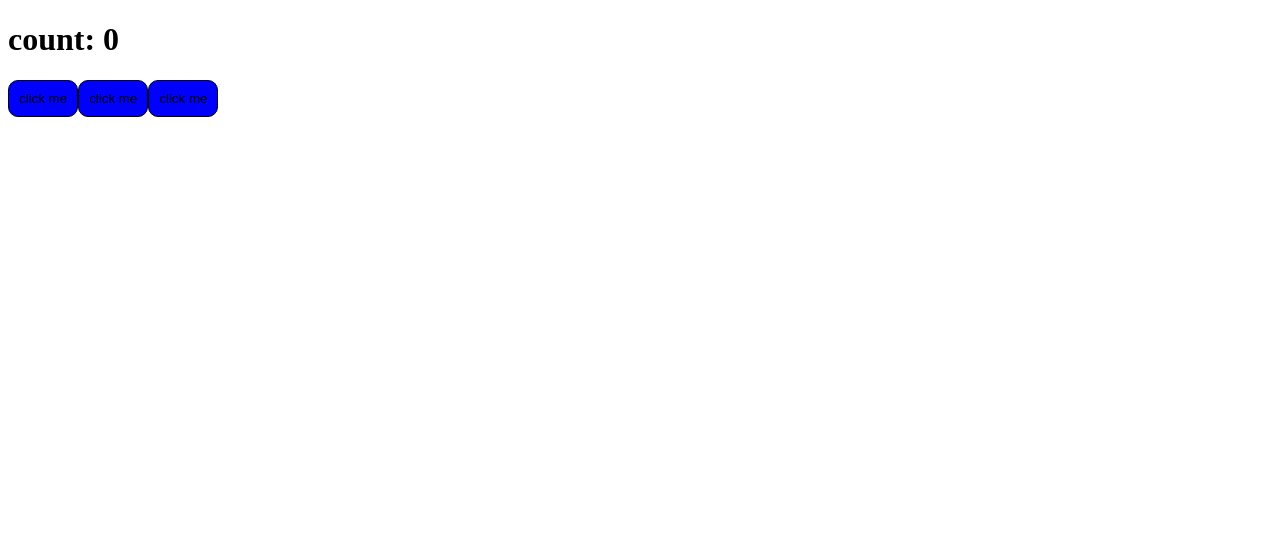
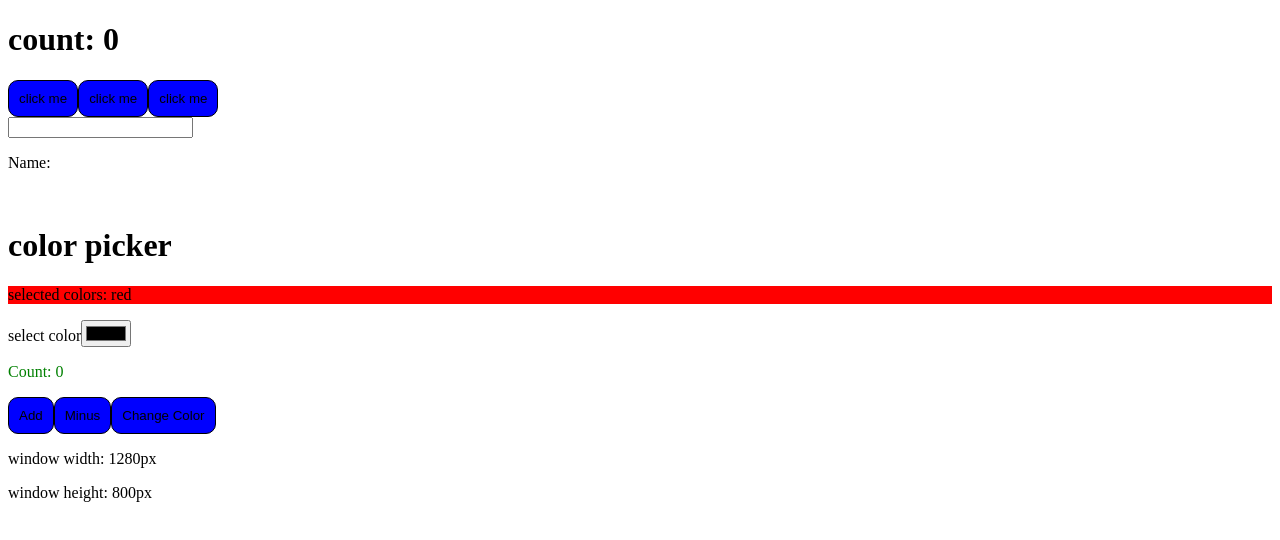
Before and after one commit to AQUATECHIE/Soair-React, a React (Create React App) app: page / in a window 1280 px wide. Shown: the top 540 px of the page. Built offline with nearby package versions, Linux system fonts and the light colour scheme.

Commit message:
auto-commit

```diff
--- a/src/App.js
+++ b/src/App.js
@@ -1,8 +1,18 @@
 import Use from "./Use.js";
+import ChangeButton from "./reactHooks/onchange.js";
+import Color from "./Color.js";
+import UseE from "./reactHooks/useeffect/UseE.js";
+import Screen from "./reactHooks/useeffect/Screen.js";
+
 function App() {
   return (
     <>
       <Use />
+      <ChangeButton />
+      <br/>
+      <Color />
+      <UseE />
+      <Screen />
     </>
   );
 }
--- /dev/null
+++ b/src/Color.js
@@ -0,0 +1,26 @@
+import { useState } from "react";
+
+
+
+function Color (){
+    const [color, setColor] = useState("red")
+    const handleColor = (event) =>{
+        setColor(event.target.value)
+    }
+    return(
+        <>
+            <h1>color picker</h1>
+            <div style={{backgroundColor:color}}>
+                <p> selected colors: {color}  </p>
+
+
+
+            </div>
+            <label> select color</label>
+                <input type="color" value={color} onChange={handleColor}/>
+
+        </>
+    );
+}
+
+export default Color
--- /dev/null
+++ b/src/reactHooks/onchange.js
@@ -0,0 +1,22 @@
+import { useState } from "react";
+
+
+function ChangeButton (){
+    const [change, setChange] = useState("")
+
+    const handleChange = (event) =>{
+        setChange(event.target.value)
+
+    }
+
+    return(
+        <>
+            <div>
+                <input value={change} onChange={handleChange} />
+                <p> Name: {change} </p>
+            </div>
+        </>
+    );
+}
+
+export default ChangeButton
--- /dev/null
+++ b/src/reactHooks/useeffect/Screen.js
@@ -0,0 +1,37 @@
+import { useState, useEffect } from "react";
+
+
+function Screen(){
+    const [width, setWidth] = useState(window.innerWidth);
+    const [height, setHeight] = useState(window.innerHeight);
+
+    const handleSize = () =>{
+        setWidth(window.innerWidth)
+        setHeight(window.innerHeight)
+    }
+
+    useEffect(() =>{
+        window.addEventListener("resize", handleSize)
+        console.log("event listener added")
+
+        return () =>{
+            window.removeEventListener("resize", handleSize)
+            console.log("event listener remove")
+        }
+
+    }, [])
+
+
+
+
+
+    return(
+        <>
+            <p> window width: { width}px </p>
+            <p> window height: {height}px </p>
+        </>
+
+    );
+}
+
+export default Screen
--- /dev/null
+++ b/src/reactHooks/useeffect/UseE.js
@@ -0,0 +1,36 @@
+import { useState, useEffect } from "react";
+
+
+
+function UseE () {
+    const [count, setCount] = useState (0)
+    const [color, setColor] = useState ('green')
+    useEffect( () =>{
+        document.title = ` Count: ${count} ${color}`;
+    }, [count, color])
+
+
+    const Addcount = () =>{
+        setCount(count + 1)
+    }
+    const Sucount = () =>{
+        setCount(count - 1)
+    }
+    const changecolo = () =>{
+        setColor(count => count === 'green' ? "red " : "green")
+    }
+
+
+
+
+    return(
+        <>
+            <p style={{color: color}}> Count: {count} </p>
+            <button onClick={Addcount}> Add </button>
+            <button onClick={Sucount}> Minus</button>
+            <button onClick={changecolo}> Change Color</button>
+        </>
+    );
+}
+
+export default UseE
```
